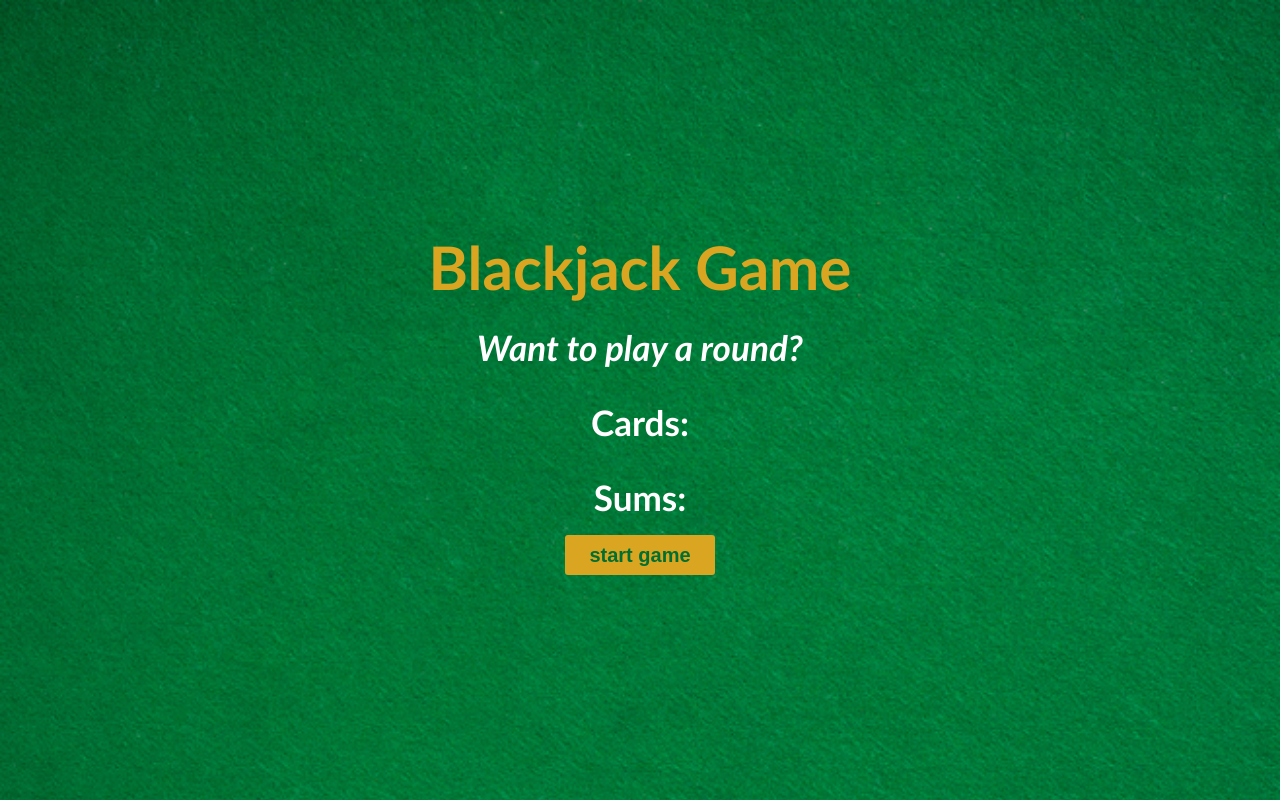
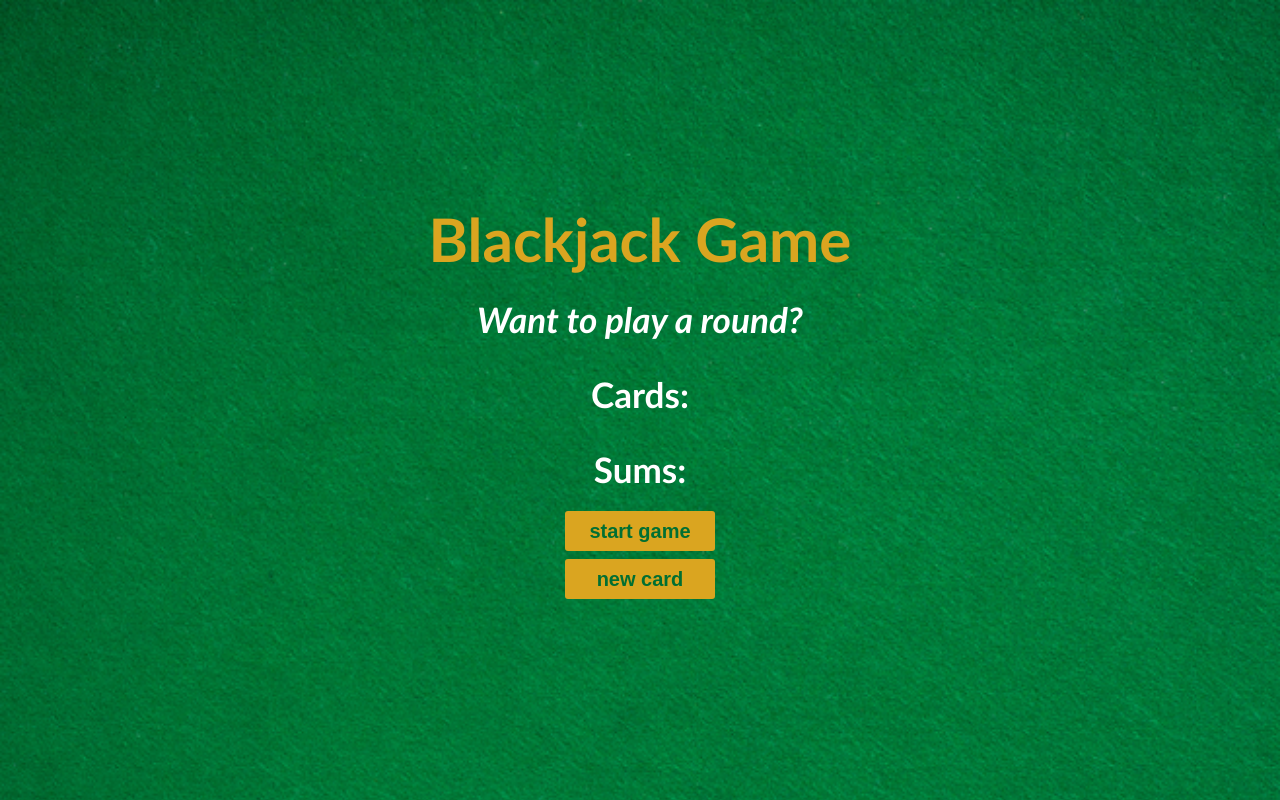
Before and after one commit to anwarrahim/blackjack-game, a plain HTML site: page index.html in a window 1280 px wide. Drawn offline with Linux system fonts and the light colour scheme.

Commit message:
new card adding

```diff
--- a/index.html
+++ b/index.html
@@ -14,8 +14,11 @@
     <h3 class="card-el">Cards:</h3>
 
     <h3 id="sum-el">Sums:</h3>
-    <button class="start-game-btn" onclick="startGame()">
+    <button class="game-btn" onclick="startGame()">
         start game
+    </button>
+    <button class="game-btn" onclick="newCard()">
+        new card
     </button>
 </div>
 
--- a/resources/script.js
+++ b/resources/script.js
@@ -35,3 +35,7 @@ function startGame() {
     // 2. Display the message in the messageEl using messageEl.textContent
     messageEl.textContent = message
 }
+
+function newCard(){
+    console.log("hello")
+}
--- a/resources/style.css
+++ b/resources/style.css
@@ -30,7 +30,7 @@ h1{
 
 /*................................................button.....................................................*/
 
-.start-game-btn{
+.game-btn{
     color: #016f32;
     font-size: 20px;
     font-weight: bold;
@@ -40,6 +40,7 @@ h1{
     height: 40px;
     border-radius: 3px;
     padding: 5px 7px;
+    margin: 4px 0;
 }
 
 .start-game-btn:hover{
```
